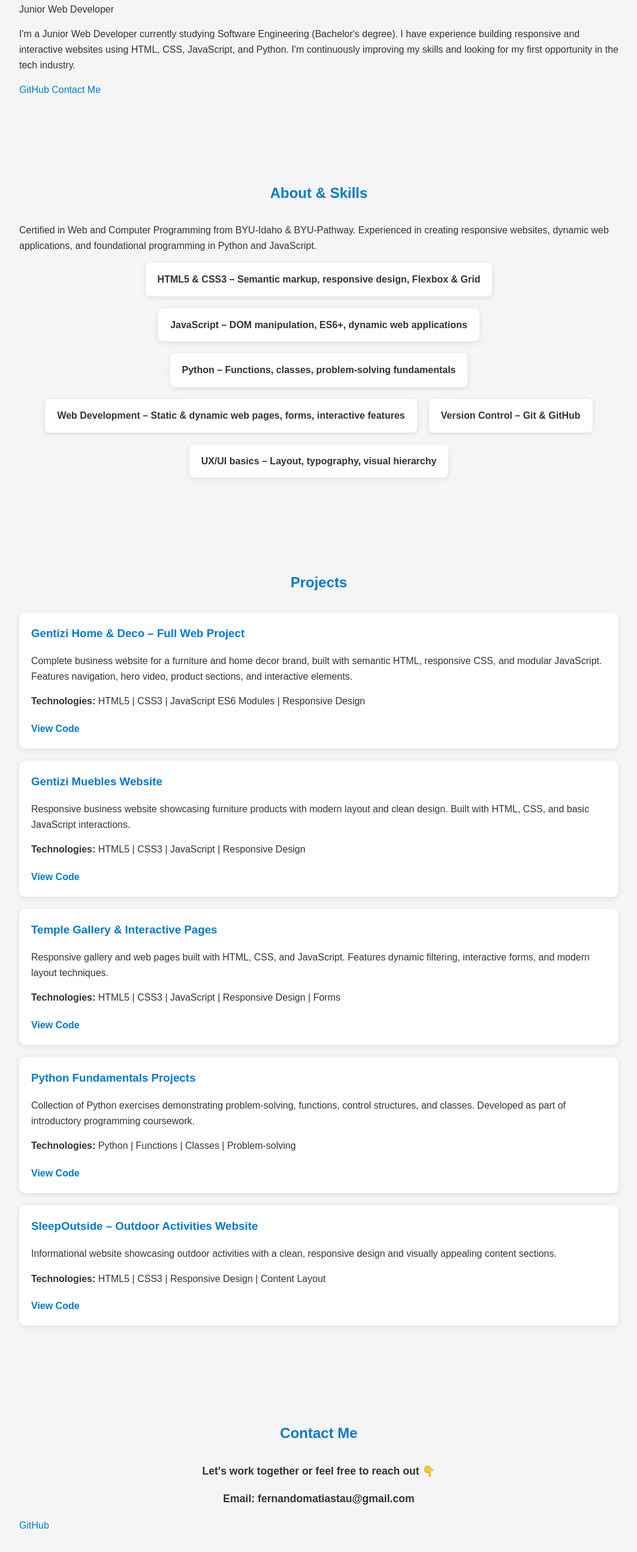
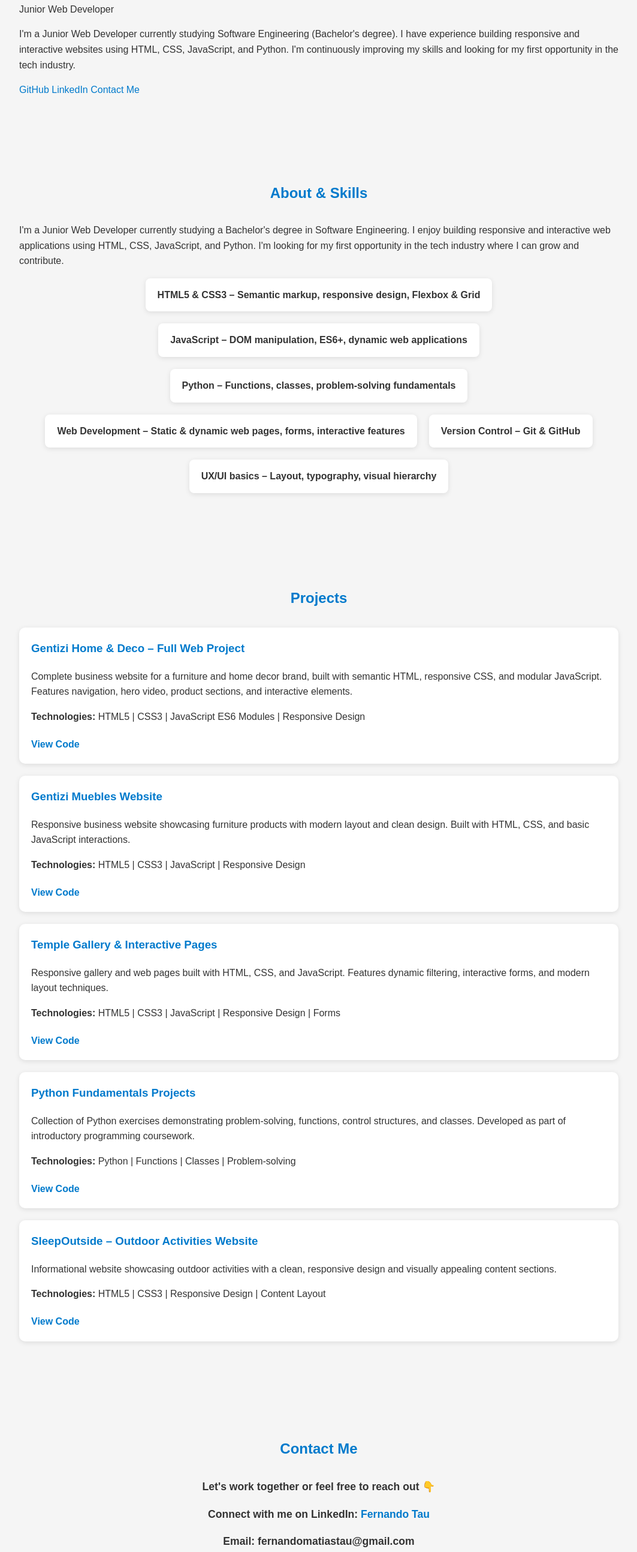
Before and after one commit to Matt091088/portfolio, a plain HTML site: page index.html in a window 1280 px wide. Shown: the part 191-2778 px from the top of the page at 60% size, without its empty margins (108-1171 px from the left). Drawn offline with Linux system fonts and the light colour scheme.

Commit message:
Update portfolio link and styles

```diff
--- a/index.html
+++ b/index.html
@@ -141,19 +141,20 @@
   </p>
 
   <div class="hero-buttons">
-    <a href="https://github.com/Matt091088" target="_blank">GitHub</a>
-    <!-- Agregá tu LinkedIn cuando lo tengas -->
-    <a href="#contact">Contact Me</a>
-  </div>
+  <a href="https://github.com/Matt091088" target="_blank">GitHub</a>
+  <a href="https://www.linkedin.com/in/fernando-tau-874a74365/" target="_blank">LinkedIn</a>
+  <a href="#contact">Contact Me</a>
+</div>
 </section>
 
   <!-- ===== Skills / About Section ===== -->
   <section id="skills">
     <h2>About & Skills</h2>
     <p>
-      Certified in Web and Computer Programming from BYU-Idaho & BYU-Pathway.
-      Experienced in creating responsive websites, dynamic web applications,
-      and foundational programming in Python and JavaScript.
+  I'm a Junior Web Developer currently studying a Bachelor's degree in Software Engineering.
+  I enjoy building responsive and interactive web applications using HTML, CSS, JavaScript, and Python.
+  I'm looking for my first opportunity in the tech industry where I can grow and contribute.
+</p>
     </p>
     <ul>
       <li>HTML5 & CSS3 – Semantic markup, responsive design, Flexbox & Grid</li>
@@ -225,7 +226,12 @@
   <section id="contact">
   <h2>Contact Me</h2>
   <p>Let's work together or feel free to reach out 👇</p>
-
+<p>
+  Connect with me on LinkedIn:
+  <a href="https://www.linkedin.com/in/fernando-tau/" target="_blank">
+    Fernando Tau
+  </a>
+</p>
   <p>Email: <strong>fernandomatiastau@gmail.com</strong></p>
 
   <div class="hero-buttons">
```
